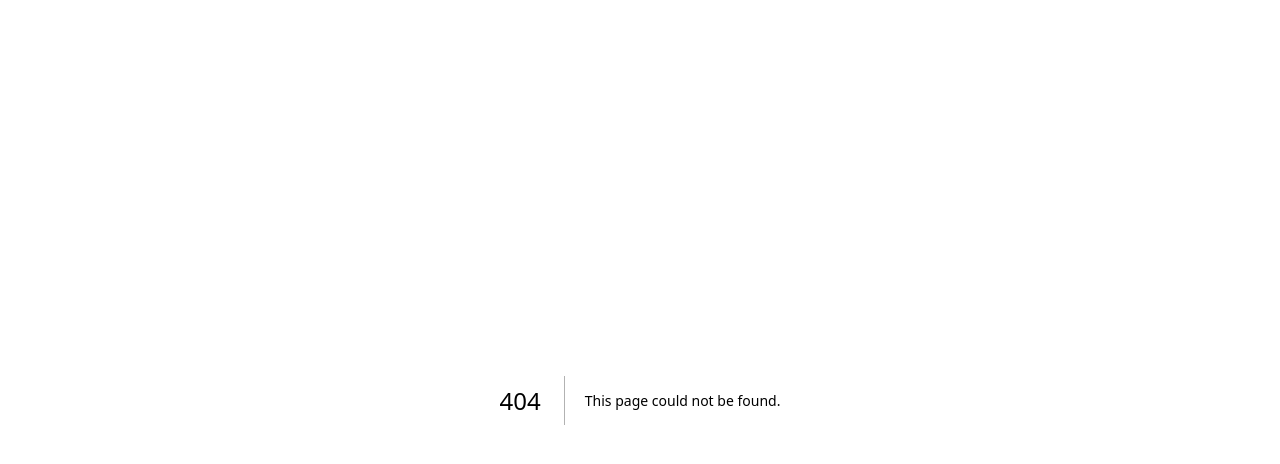
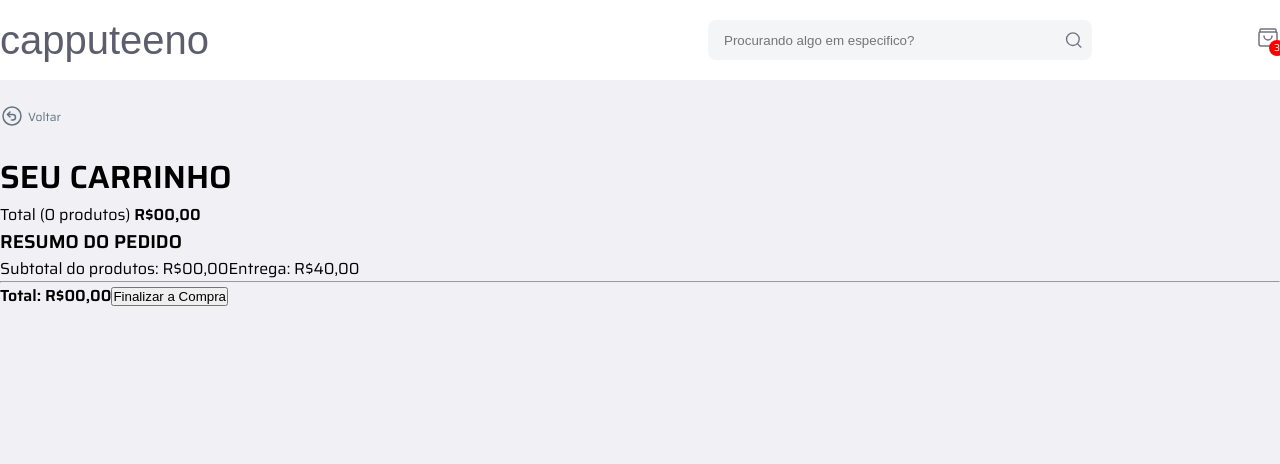
Before and after one commit to giuseppinhu/capputeeno, a Next.js app: page /cart in a window 1280 px wide. Before the commit this address had no page. Shown: the top 464 px of the page. Built offline with nearby package versions, Linux system fonts and the light colour scheme; a web font is replaced by a local one.

Commit message:
:bricks: feat: Create Page Cart

```diff
--- /dev/null
+++ b/src/app/cart/page.tsx
@@ -0,0 +1,58 @@
+'use client'
+
+import Header from "@/components/Header"
+import Link from "next/link"
+
+const Cart = () => (
+  <>
+    <Header />
+    <div className="container">
+         <Link href='/' style={{textDecoration: 'none'}}>
+          <span className='button-return'>
+          <svg
+            width="24"
+            height="24"
+            viewBox="0 0 24 24"
+            fill="none"
+            xmlns="http://www.w3.org/2000/svg"
+          >
+            <path
+              d="M18.3639 5.63604C21.8787 9.15076 21.8787 14.8492 18.3639 18.3639C14.8492 21.8787 9.15074 21.8787 5.63604 18.3639C2.12132 14.8492 2.12132 9.15074 5.63604 5.63604C9.15076 2.12132 14.8492 2.12132 18.3639 5.63604"
+              stroke="#617480"
+              stroke-width="1.5"
+              stroke-linecap="round"
+              stroke-linejoin="round"
+            />
+            <path
+              d="M10 13L7.5 10.5L10 8"
+              stroke="#617480"
+              stroke-width="1.5"
+              stroke-linecap="round"
+              stroke-linejoin="round"
+            />
+            <path
+              d="M11.5 16H12.75C14.269 16 15.5 14.769 15.5 13.25V13.25C15.5 11.731 14.269 10.5 12.75 10.5H11.5H7.5"
+              stroke="#617480"
+              stroke-width="1.5"
+              stroke-linecap="round"
+              stroke-linejoin="round"
+            />
+          </svg>
+          Voltar
+          </span>
+        </Link>
+        <h1>SEU CARRINHO</h1>
+        <span>Total (0 produtos) <b>R$00,00</b></span>
+        <aside>
+            <h3>RESUMO DO PEDIDO</h3>
+            <span>Subtotal do produtos: R$00,00</span>
+            <span>Entrega: R$40,00</span>
+            <hr />
+            <span><b>Total: R$00,00</b></span>
+            <button>Finalizar a Compra</button>
+        </aside>
+    </div>
+  </>
+)
+
+export default Cart
--- a/src/app/globals.css
+++ b/src/app/globals.css
@@ -17,3 +17,16 @@ body {
 main {
   padding-top: 32px;
 }
+
+.button-return {
+  cursor: pointer;
+  display: flex;
+  align-items: center;
+  font-size: 12px;
+  color: #617480;
+  margin: 24px 0;
+
+  svg {
+      margin-right: 4px;
+  }
+}
```
Also changed, not shown: src/app/produtos/[id]/page.tsx (+5 -2 lines), src/app/produtos/[id]/styles.ts (+0 -13 lines).
